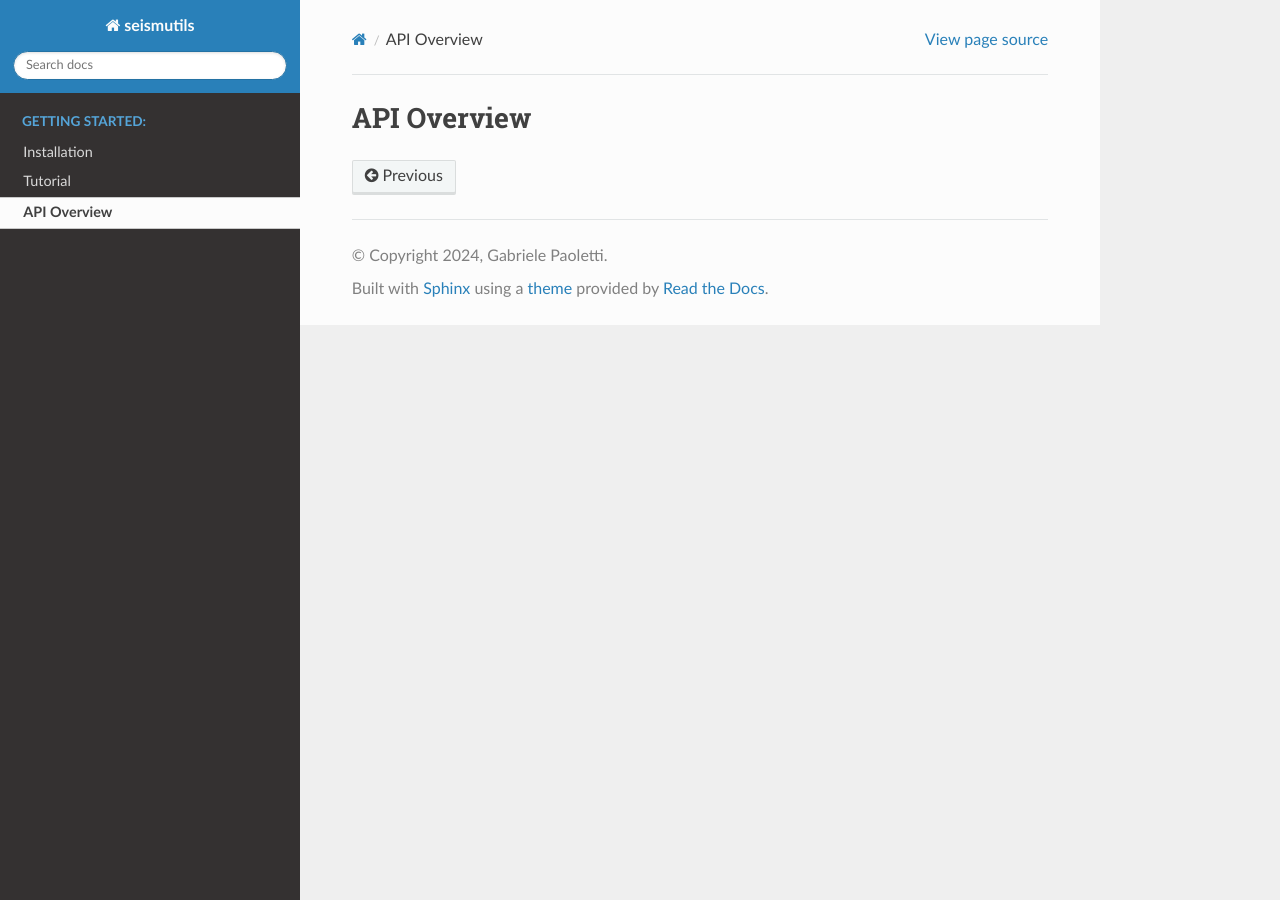
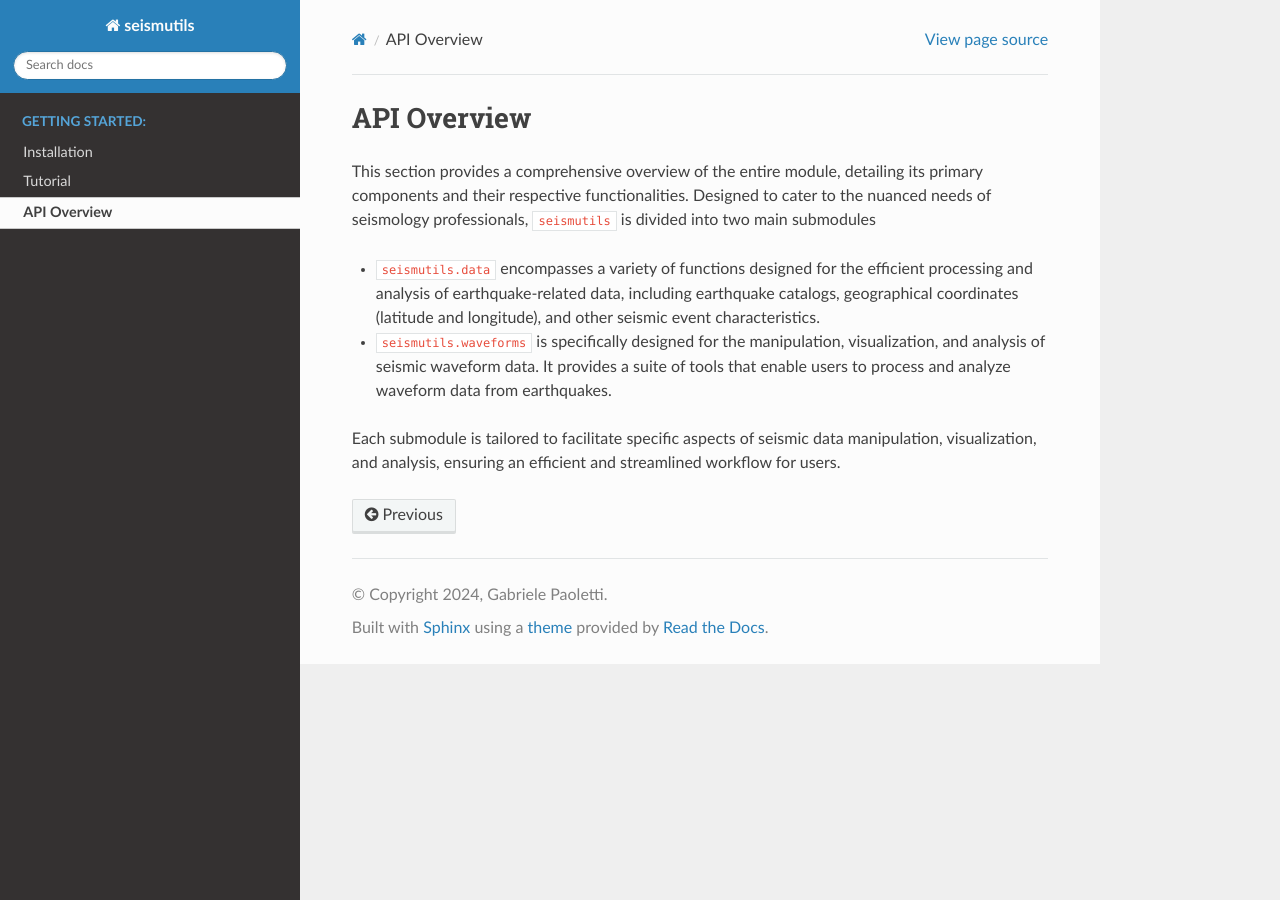
Before and after one commit to gabrielepaoletti/seismutils, a Sphinx documentation site: the page built from docs/source/api_overview.rst, in a window 1280 px wide. Built offline with Sphinx 7.4.7 and the Read the Docs theme 2.0.0, drawn with Linux system fonts in a browser that asks for light colours.

Commit message:
Updated documentation

```diff
--- a/docs/source/api_overview.rst
+++ b/docs/source/api_overview.rst
@@ -1,2 +1,10 @@
 API Overview
 ======================================
+
+This section provides a comprehensive overview of the entire module, detailing its primary components and their respective functionalities. Designed to cater to the nuanced needs of seismology professionals, ``seismutils`` is divided into two main submodules
+
+- ``seismutils.data`` encompasses a variety of functions designed for the efficient processing and analysis of earthquake-related data, including earthquake catalogs, geographical coordinates (latitude and longitude), and other seismic event characteristics.
+
+- ``seismutils.waveforms`` is specifically designed for the manipulation, visualization, and analysis of seismic waveform data. It provides a suite of tools that enable users to process and analyze waveform data from earthquakes.
+
+Each submodule is tailored to facilitate specific aspects of seismic data manipulation, visualization, and analysis, ensuring an efficient and streamlined workflow for users.
```
